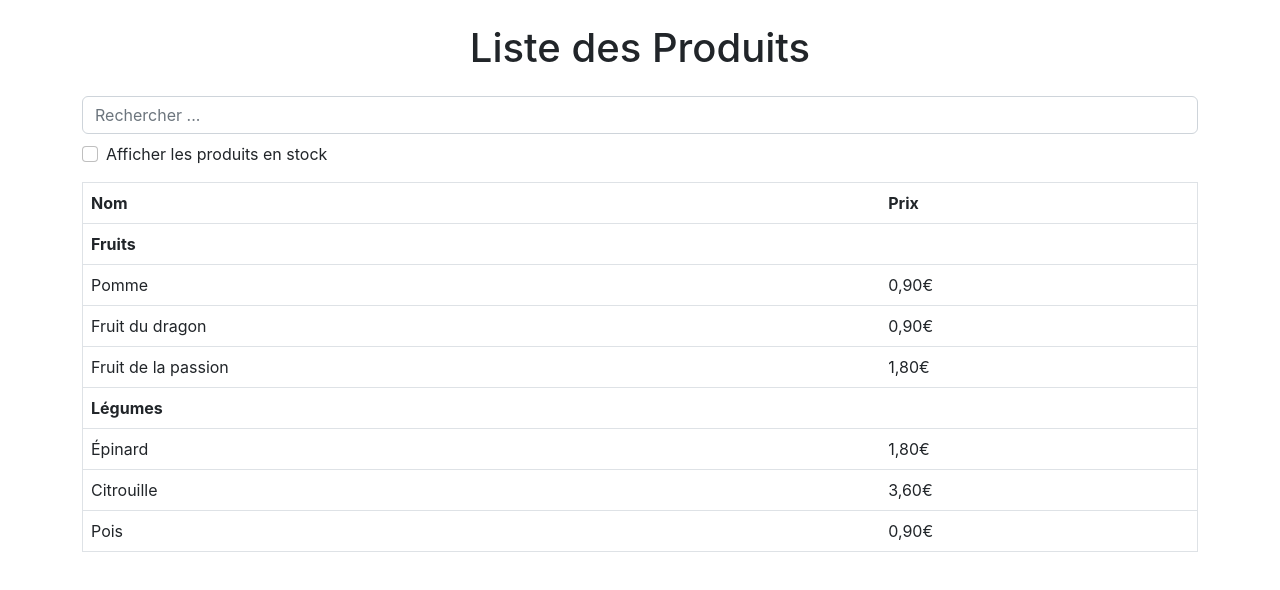
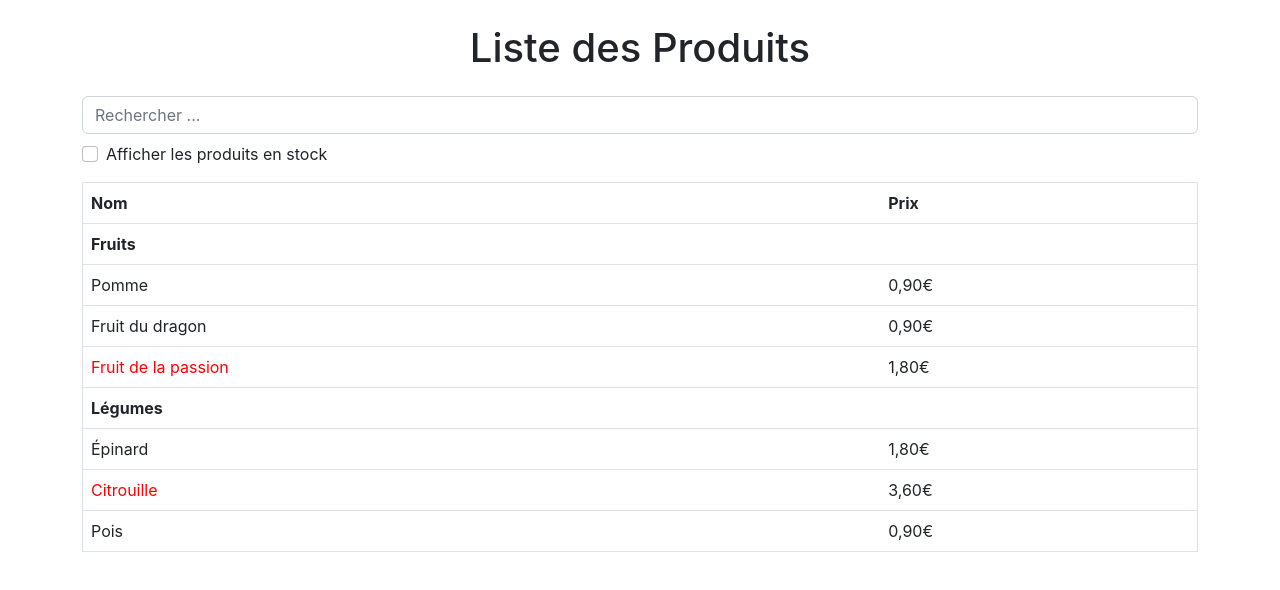
Before and after one commit to 5sensprod/react_folio_5sp, a React (Create React App) app: page / in a window 1280 px wide. Shown: the top 590 px of the page. Built offline with nearby package versions, Linux system fonts and the light colour scheme.

Commit message:
init axios

```diff
--- a/package.json
+++ b/package.json
@@ -7,6 +7,7 @@
     "@testing-library/jest-dom": "^5.17.0",
     "@testing-library/react": "^13.4.0",
     "@testing-library/user-event": "^13.5.0",
+    "axios": "^1.5.1",
     "framer-motion": "^10.16.4",
     "react": "^18.2.0",
     "react-dom": "^18.2.0",
--- a/src/components/products/ProductRow.jsx
+++ b/src/components/products/ProductRow.jsx
@@ -1,6 +1,7 @@
 import { motion } from 'framer-motion'
 
 export function ProductRow({ product }) {
+  const style = product.stocked ? undefined : { color: 'red' }
   return (
     <motion.tr
       layout
@@ -8,7 +9,7 @@ export function ProductRow({ product }) {
       animate={{ opacity: 1 }}
       exit={{ opacity: 0 }}
     >
-      <td>{product.name}</td>
+      <td style={style}>{product.name}</td>
       <td>{product.price}</td>
     </motion.tr>
   )
```
Also changed, not shown: 1 other file (tests, documents, lock files or other folders).
